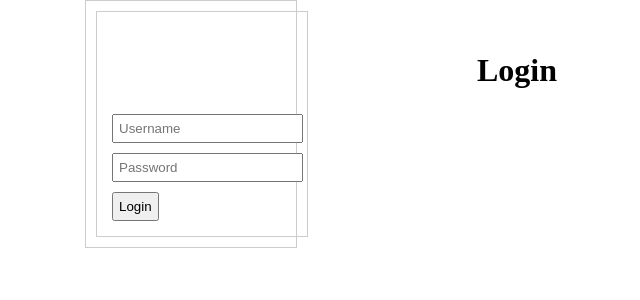
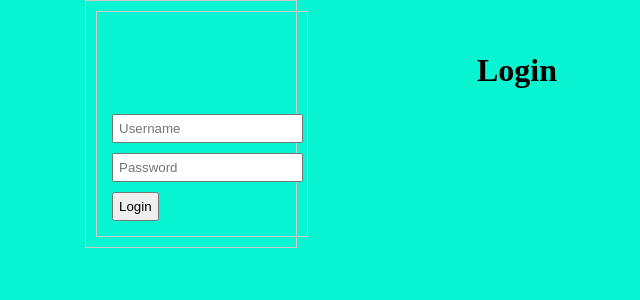
Before and after one commit to thanhdat122/updata, a PHP site: page / in a window 1280 px wide. Shown: the top 300 px of the page, without its empty margins (449-1089 px from the left). Run offline with PHP 8.4, Linux system fonts and the light colour scheme.

Commit message:
Update style.css

```diff
--- a/style.css
+++ b/style.css
@@ -1,4 +1,6 @@
-
+body{
+    background-color: #09F4D0;
+}
 
 .content {
     width: 75%;
```
